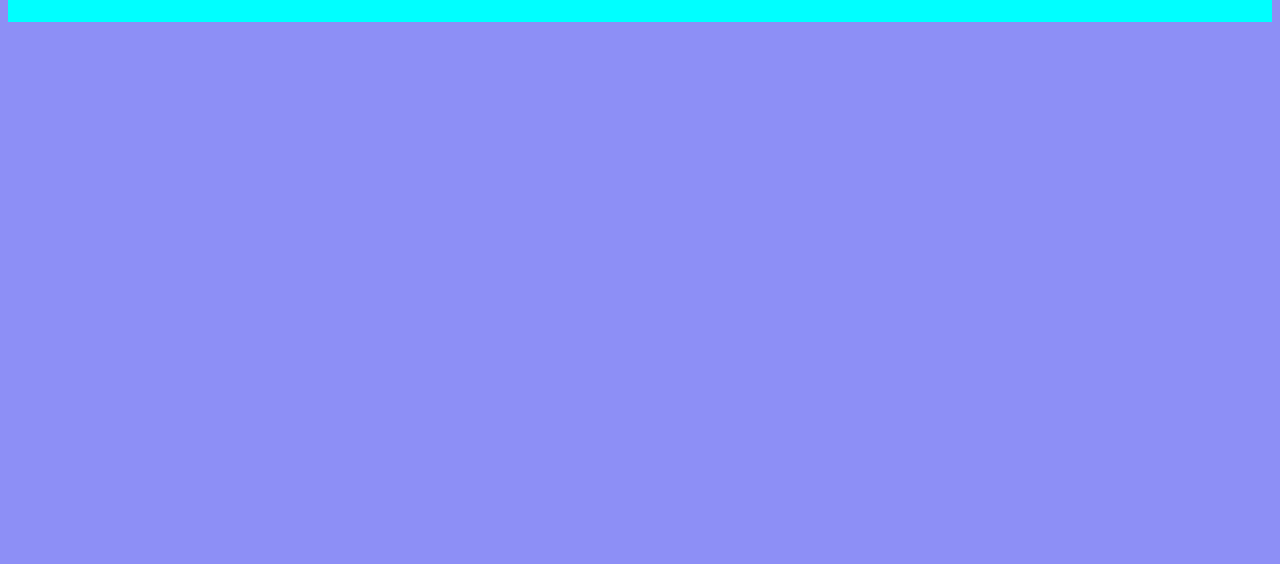
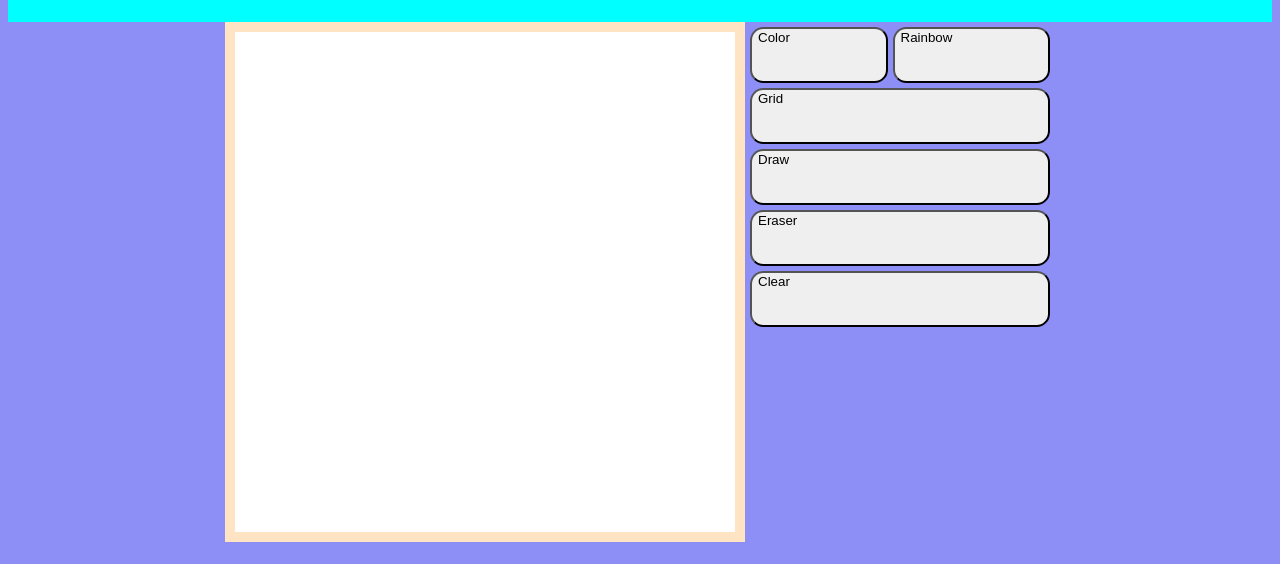
Before and after one commit to AimanShazman/Etch-a-Sketch, a plain HTML site: page index.html in a window 1280 px wide. Shown: the part 236-800 px from the top of the page. Drawn offline with Linux system fonts and the light colour scheme.

Commit message:
add buttons to customize the drawing settings

```diff
--- a/index.html
+++ b/index.html
@@ -4,6 +4,7 @@
     <meta charset="UTF-8">
     <title>My First Webpage</title>
     <link rel="stylesheet" href="styles.css">
+    <script src="myscripts.js" defer></script>
 </head>
 
 <body>
@@ -14,14 +15,21 @@
     </div>
 
     <!-- grid div -->
-    <div id="grid">
+    <div class="gridContainer">
+        <div id="grid"></div>
+        <div id="drawingTools">
+            <div class="colorContainer">
+                <button class="color">Color</button>
+                <button class="rainbow">Rainbow</button>
+            </div>
+            <button class="setGrid">Grid</button>
+            <button class="draw">Draw</button>
+            <button class="eraser">Eraser</button>
+            <button class="clear">Clear</button>
+        </div>
 
     </div>
 
-    <!-- eraser div -->
-    <div id="eraser">
-
-    </div>
 
     <!-- footer -->
     <footer></footer>
--- a/myscripts.js
+++ b/myscripts.js
@@ -0,0 +1,48 @@
+const gridContainer = document.querySelector('#grid');
+const colorButton = document.querySelector('.color');
+const rainbowButton = document.querySelector('.rainbow');
+const drawButton = document.querySelector('.draw');
+const eraserButton = document.querySelector('.eraser');
+const clearButton = document.querySelector('.clear');
+
+let isHover = true;
+let isDraw = false;
+let isRainbow = false;
+let setColor;
+let totalPixels = 100;
+
+// main();
+setGrid();
+
+function main() {
+    //draw mode button
+
+    //rainbow mode button
+    //clear button
+    //set grid size button
+    //set color
+}
+
+function setGrid() {
+    let gridWidth = gridContainer.clientWidth;
+
+    //width of each pixel = sqrt of total number of pixels /  grid's width
+    //Next, convert it to a percentage of the grid's width. (ans*100 / grid's width)
+    let eachPixelWidth = Math.round((gridWidth / Math.sqrt(totalPixels))*100 / gridWidth);
+
+    //create grid
+    for (let i = 1; i <= totalPixels; i++) {
+        const newDiv = document.createElement('div');
+        let className = "pixel_" + i;
+        newDiv.classList.add("pixels", className);
+        newDiv.style.cssText = "flex: 1 1 auto; background-color: white;";
+        newDiv.style.minWidth = eachPixelWidth + '%';
+        gridContainer.appendChild(newDiv);
+    }
+    return;
+}
+
+//default: set the grid to 16x16, hover mode to draw, black color
+// the user can customize the settings to his liking
+//Buttons: -draw mode, -rainbow mode, -clear, -set grid size, -set color
+//the size of the drawing container will not change, only the pixel inside it will
--- a/styles.css
+++ b/styles.css
@@ -20,3 +20,39 @@ body {
     width: auto;
     padding: 0;
 }
+
+.gridContainer {
+    display: flex;
+    justify-content: center;
+}
+
+#grid {
+    display: flex;
+    flex-flow: row wrap;
+    height: 500px;
+    width: 500px;
+    border: solid 10px bisque;
+}
+
+#drawingTools {
+    display: flex;
+    flex-direction: column;
+    height: 300px;
+    width: 300px;
+    padding: 5px;
+    gap: 5px;
+}
+
+#drawingTools .colorContainer {
+    display: flex;
+    flex: 1 1 auto;
+    flex-direction: row;
+    gap: 5px;
+}
+
+#drawingTools button {
+    display: flex;
+    flex: 1 1 auto;
+    /* border: solid 2px black; */
+    border-radius: 1em;
+}
```
